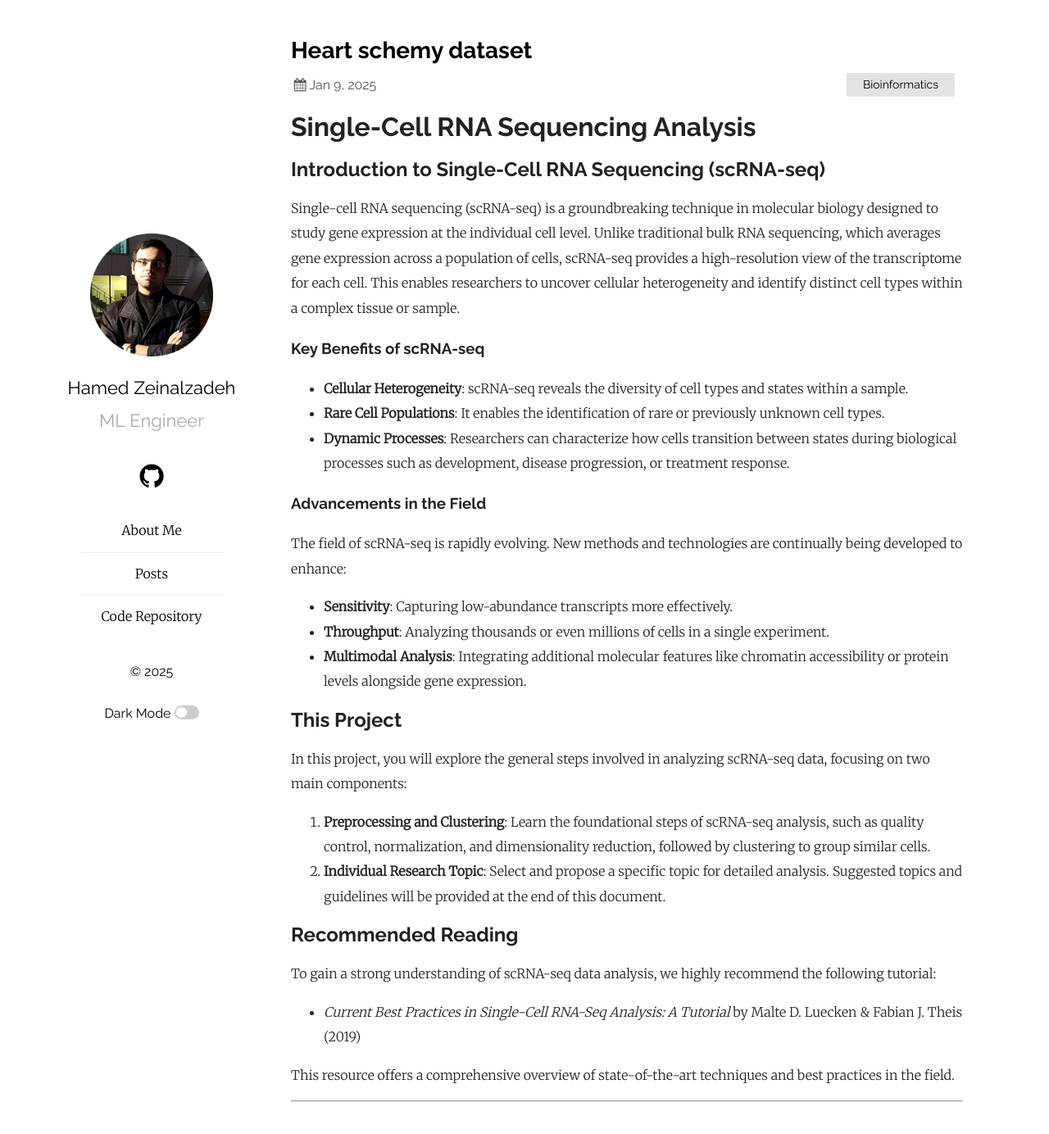
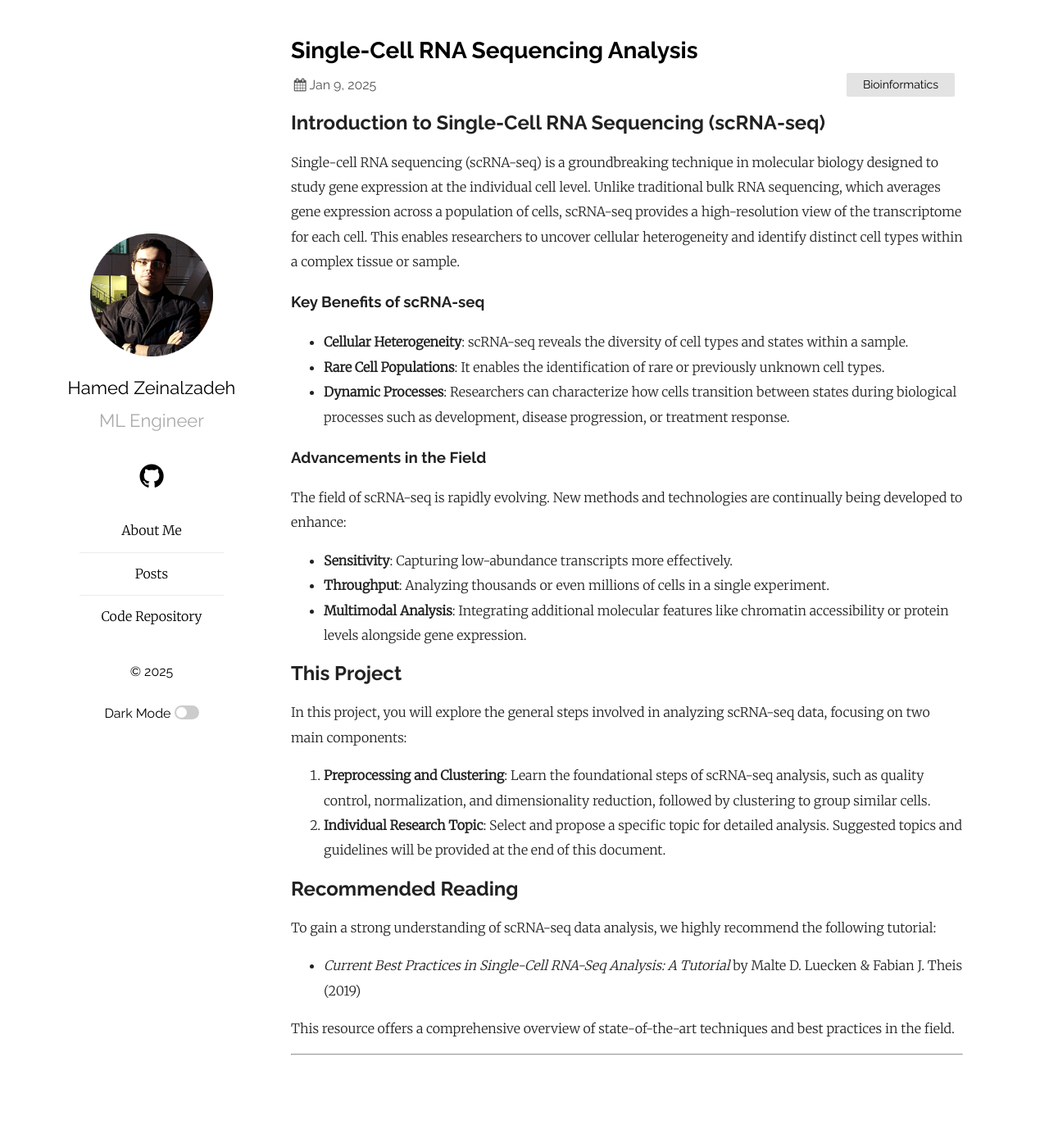
Before and after one commit to hamedzeinalzadeh/hamedzeinalzadeh.github.io, a Jekyll site: the page built from _posts/2025-01-09-single-cell-rna-sequencing-analysis.md, in a window 1280 px wide and 1390 px high. Shown: the top 1384 px of the window at 82% size. Built offline with Jekyll 4.4.1, drawn with Linux system fonts in a browser that asks for light colours.

Commit message:
post added again

```diff
--- a/_posts/2025-01-09-single-cell-rna-sequencing-analysis.md
+++ b/_posts/2025-01-09-single-cell-rna-sequencing-analysis.md
@@ -1,11 +1,11 @@
 ---
 layout: post
-title:  "Heart schemy dataset"
+title:  "Single-Cell RNA Sequencing Analysis"
 date:   2025-01-09 10:00:00 +0000
 categories: Bioinformatics
 ---
 
-# Single-Cell RNA Sequencing Analysis
+
 
 ## **Introduction to Single-Cell RNA Sequencing (scRNA-seq)**
 
```
